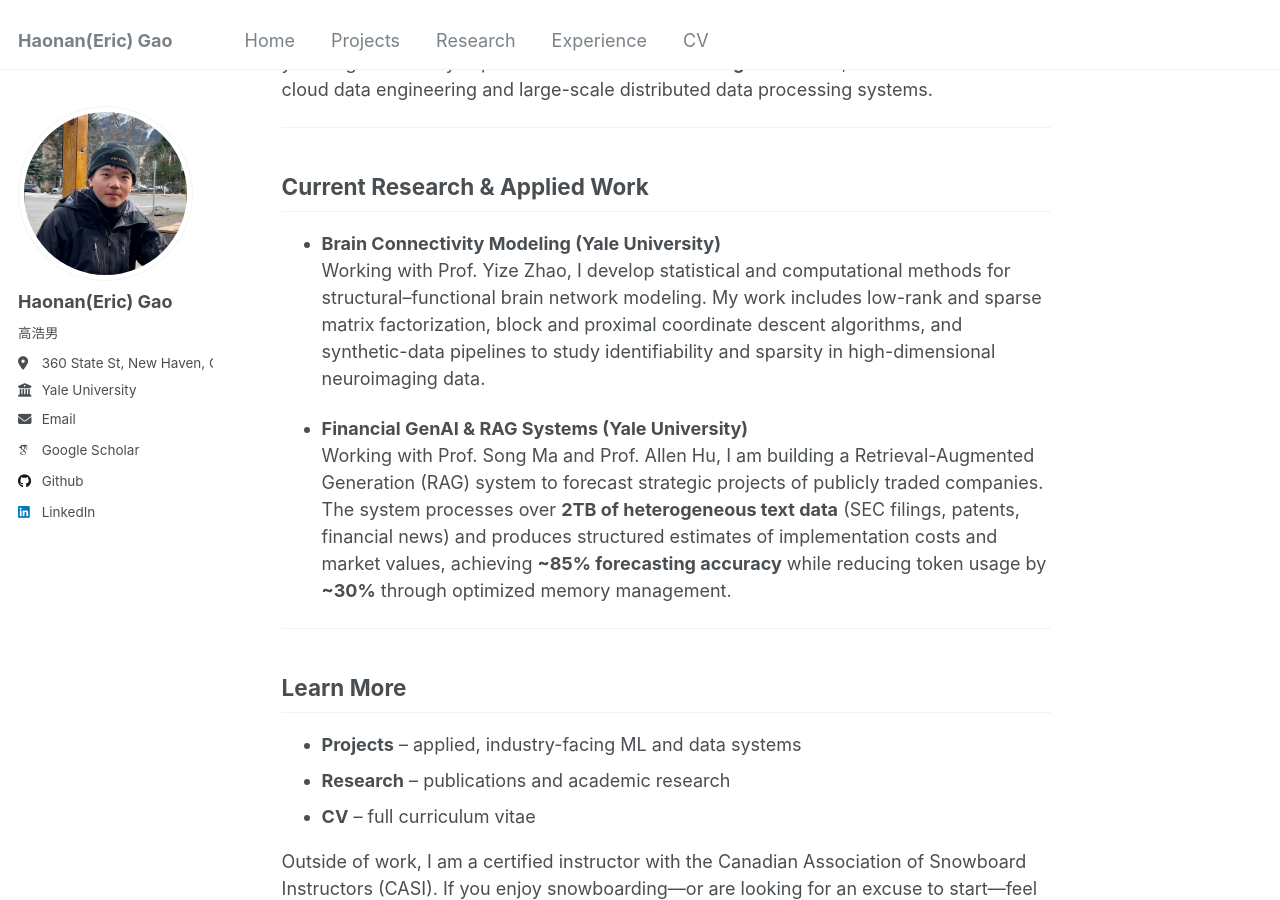
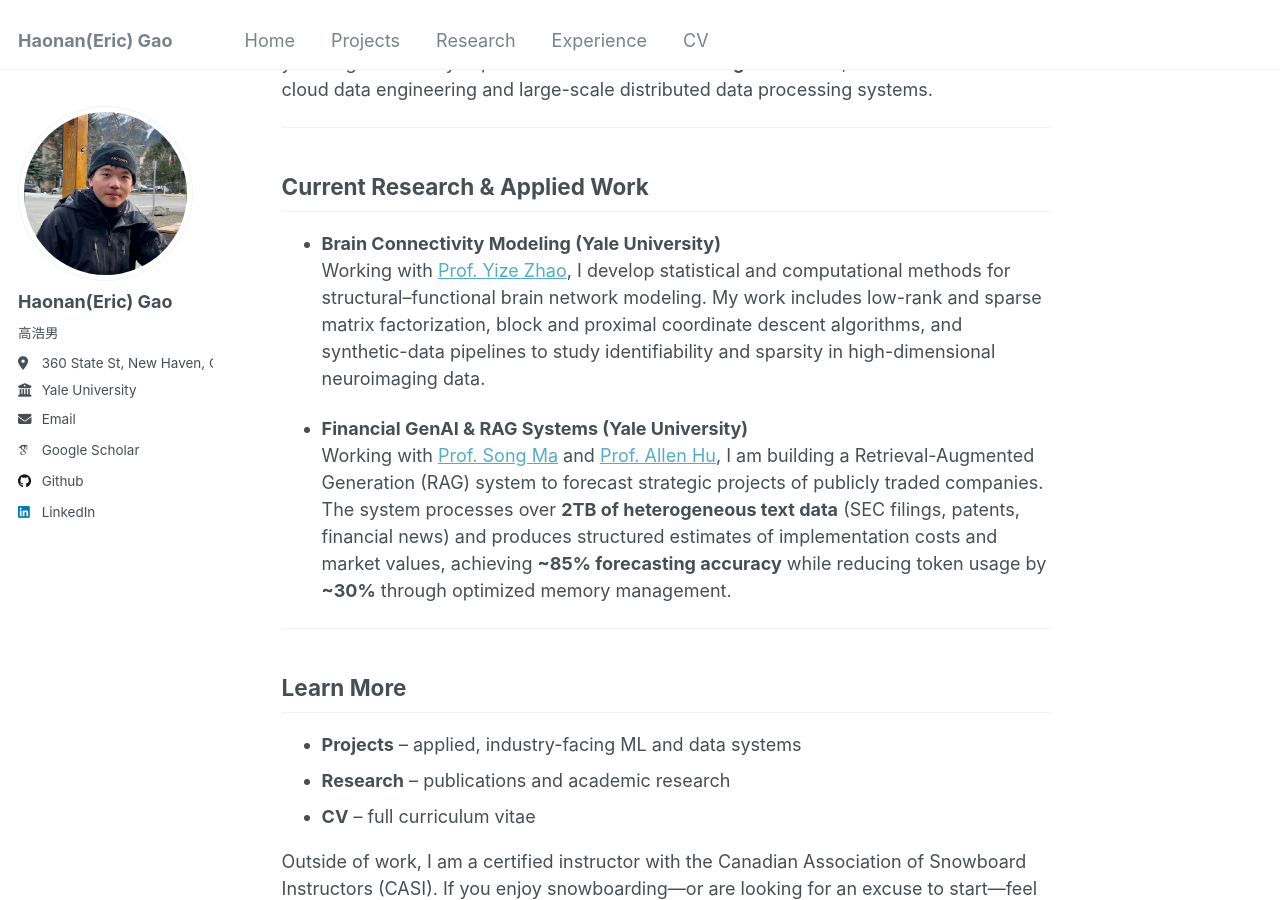
Before and after one commit to rampageoppa/rampageoppa.github.io, a Jekyll site: the page built from _pages/home.md, in a window 1280 px wide and 900 px high, scrolled down 1078 px. Built offline with Jekyll 4.4.1, drawn with Linux system fonts in a browser that asks for light colours; some web fonts are replaced; part of the change alters nothing that is shown.

```diff
--- a/_pages/home.md
+++ b/_pages/home.md
@@ -38,10 +38,10 @@ Previously, I completed my undergraduate studies in **Computer Science and Stati
 ## Current Research & Applied Work
 
 - **Brain Connectivity Modeling (Yale University)**
-  Working with Prof. Yize Zhao, I develop statistical and computational methods for structural–functional brain network modeling. My work includes low-rank and sparse matrix factorization, block and proximal coordinate descent algorithms, and synthetic-data pipelines to study identifiability and sparsity in high-dimensional neuroimaging data.
+  Working with [Prof. Yize Zhao](https://www.yizezhao.com/), I develop statistical and computational methods for structural–functional brain network modeling. My work includes low-rank and sparse matrix factorization, block and proximal coordinate descent algorithms, and synthetic-data pipelines to study identifiability and sparsity in high-dimensional neuroimaging data.
 
 - **Financial GenAI & RAG Systems (Yale University)**
-  Working with Prof. Song Ma and Prof. Allen Hu, I am building a Retrieval-Augmented Generation (RAG) system to forecast strategic projects of publicly traded companies. The system processes over **2TB of heterogeneous text data** (SEC filings, patents, financial news) and produces structured estimates of implementation costs and market values, achieving **~85% forecasting accuracy** while reducing token usage by **~30%** through optimized memory management.
+  Working with [Prof. Song Ma](https://songma.github.io/) and [Prof. Allen Hu](https://www.allenanhu.com/), I am building a Retrieval-Augmented Generation (RAG) system to forecast strategic projects of publicly traded companies. The system processes over **2TB of heterogeneous text data** (SEC filings, patents, financial news) and produces structured estimates of implementation costs and market values, achieving **~85% forecasting accuracy** while reducing token usage by **~30%** through optimized memory management.
 
 ---
 
```
